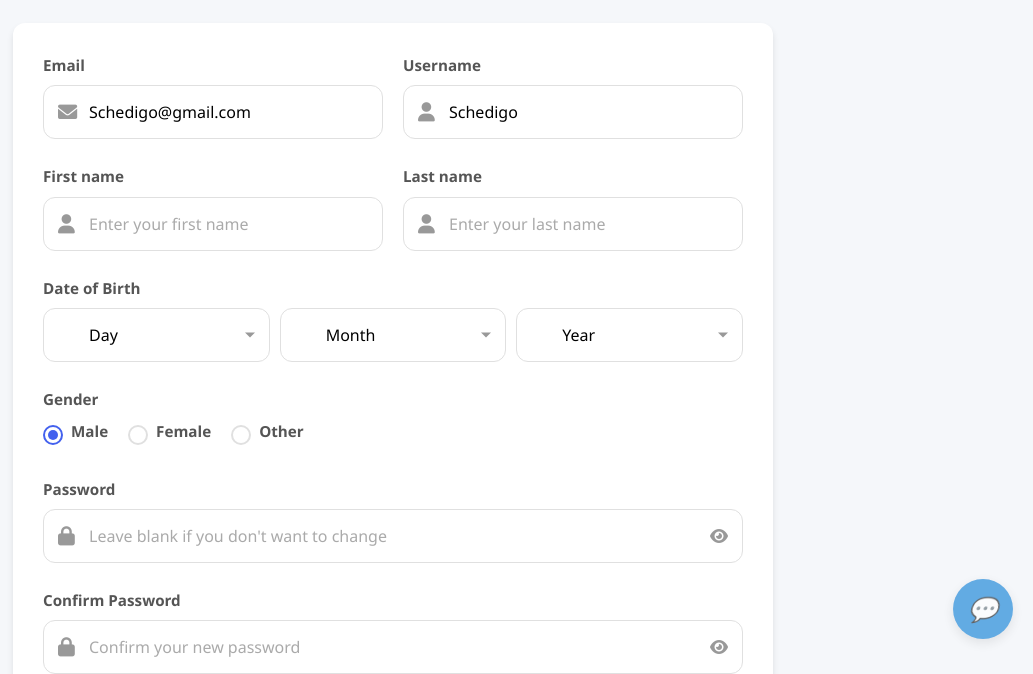
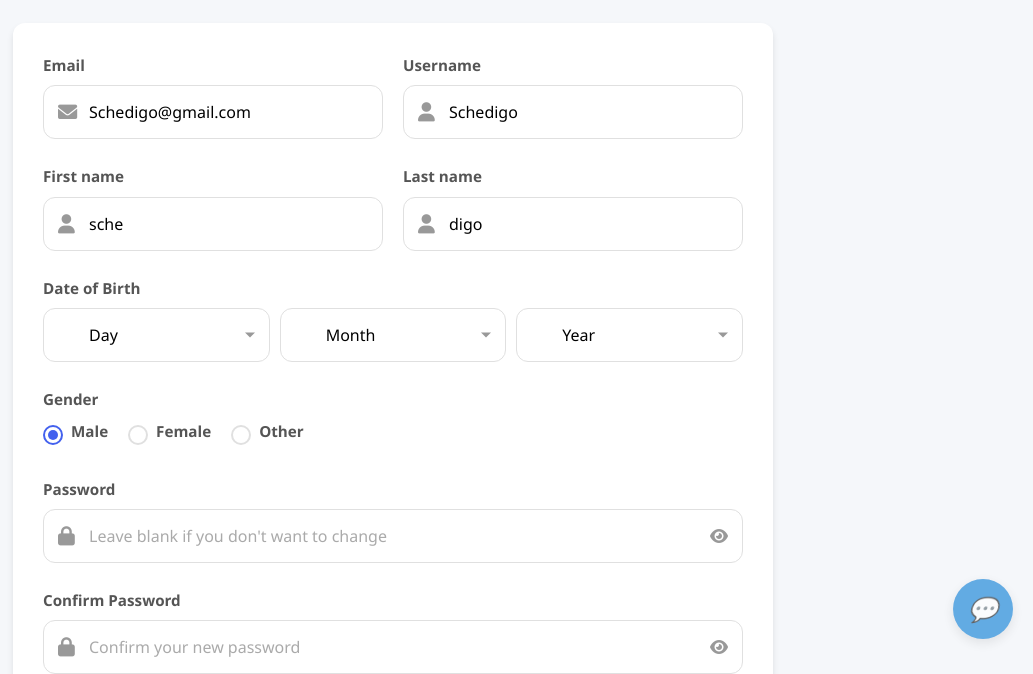
Before and after one commit to 7huannn/se_fe, a plain HTML site: page public/html/manageAcc.html in a window 1280 px wide. Shown: the part 141-815 px from the top of the page, without its empty margins (247-1280 px from the left). Drawn offline with Linux system fonts and the light colour scheme; no server answers.

Commit message:
them lname và fname vao

```diff
--- a/controllers/acc.js
+++ b/controllers/acc.js
@@ -3,11 +3,7 @@
 import AccView from '../views/accView.js';
 import AccountModel from '../models/account.js';
 
-/**
- * Controller chỉ chịu trách nhiệu điều phối giữa Model và View
- * Xử lý business logic và user interactions
- * Không thao tác DOM trực tiếp
- */
+// Lớp AccountController chịu trách nhiệm điều phối giữa View và Model
 export class AccountController {
   constructor(formId = 'accountForm', saveIndicatorId = 'saveIndicator') {
     this.form = document.getElementById(formId);
@@ -227,7 +223,8 @@ export class AccountController {
     const accountData = {
       email: formData.email,
       username: formData.username,
-      fullname: formData.fullname || '',
+      fname: formData.fname || '',
+      lname: formData.lname || '',
       gender: formData.gender || 'male',
       dateOfBirth: dateOfBirth
     };
--- a/models/account.js
+++ b/models/account.js
@@ -28,7 +28,8 @@ export default class AccountModel {
       return {
         email: 'Schedigo@gmail.com',
         username: 'Schedigo',
-        fullname: '',
+        fname: 'sche',
+        lname: 'digo',
         gender: 'male',
         dateOfBirth: '2005-00-00', // ISO format: YYYY-MM-DD
         avatar: null
--- a/public/html/manageAcc.html
+++ b/public/html/manageAcc.html
@@ -43,7 +43,7 @@
                         <label for="fname">First name</label>
                         <div class="input-group">
                             <i class="fas fa-user input-icon"></i>
-                            <input type="fname" id="email" class="form-control" placeholder="Enter your first name">
+                            <input type="text" id="fname" class="form-control" placeholder="Enter your first name">
                         </div>
                     </div>
 
@@ -51,7 +51,7 @@
                         <label for="lname">Last name</label>
                         <div class="input-group">
                             <i class="fas fa-user input-icon"></i>
-                            <input type="lname" id="lname" class="form-control" placeholder="Enter your last name">
+                            <input type="text" id="lname" class="form-control" placeholder="Enter your last name">
                         </div>
                     </div>
                 </div>
--- a/views/accView.js
+++ b/views/accView.js
@@ -8,7 +8,8 @@ export default class AccView {
   constructor() {
     this.emailInput = document.getElementById('email');
     this.usernameInput = document.getElementById('username');
-    this.fullnameInput = document.getElementById('fullname');
+    this.fnameInput = document.getElementById('fname');
+    this.lnameInput = document.getElementById('lname');
     this.genderInputs = document.querySelectorAll('input[name="gender"]');
     this.passwordInput = document.getElementById('password');
     this.confirmPasswordInput = document.getElementById('confirmPassword');
@@ -74,11 +75,12 @@ export default class AccView {
     if (this.usernameInput) {
       this.usernameInput.value = data.username || '';
     }
-
-    if (this.fullnameInput) {
-      this.fullnameInput.value = data.fullname || '';
+    if (this.fnameInput) {
+      this.fnameInput.value = data.fname || '';
     }
-
+    if (this.lnameInput) {
+      this.lnameInput.value = data.lname || '';
+    }
     // Set gender radio button
     if (this.genderInputs.length > 0) {
       this.genderInputs.forEach(input => {
@@ -107,7 +109,8 @@ export default class AccView {
     return {
       email: this.emailInput ? this.emailInput.value.trim() : '',
       username: this.usernameInput ? this.usernameInput.value.trim() : '',
-      fullname: this.fullnameInput ? this.fullnameInput.value.trim() : '',
+      fname: this.fnameInput ? this.fnameInput.value.trim() : '',
+      lname: this.lnameInput ? this.lnameInput.value.trim() : '',
       gender: document.querySelector('input[name="gender"]:checked')?.value || 'male',
       password: this.passwordInput ? this.passwordInput.value : '',
       confirmPassword: this.confirmPasswordInput ? this.confirmPasswordInput.value : '',
```
